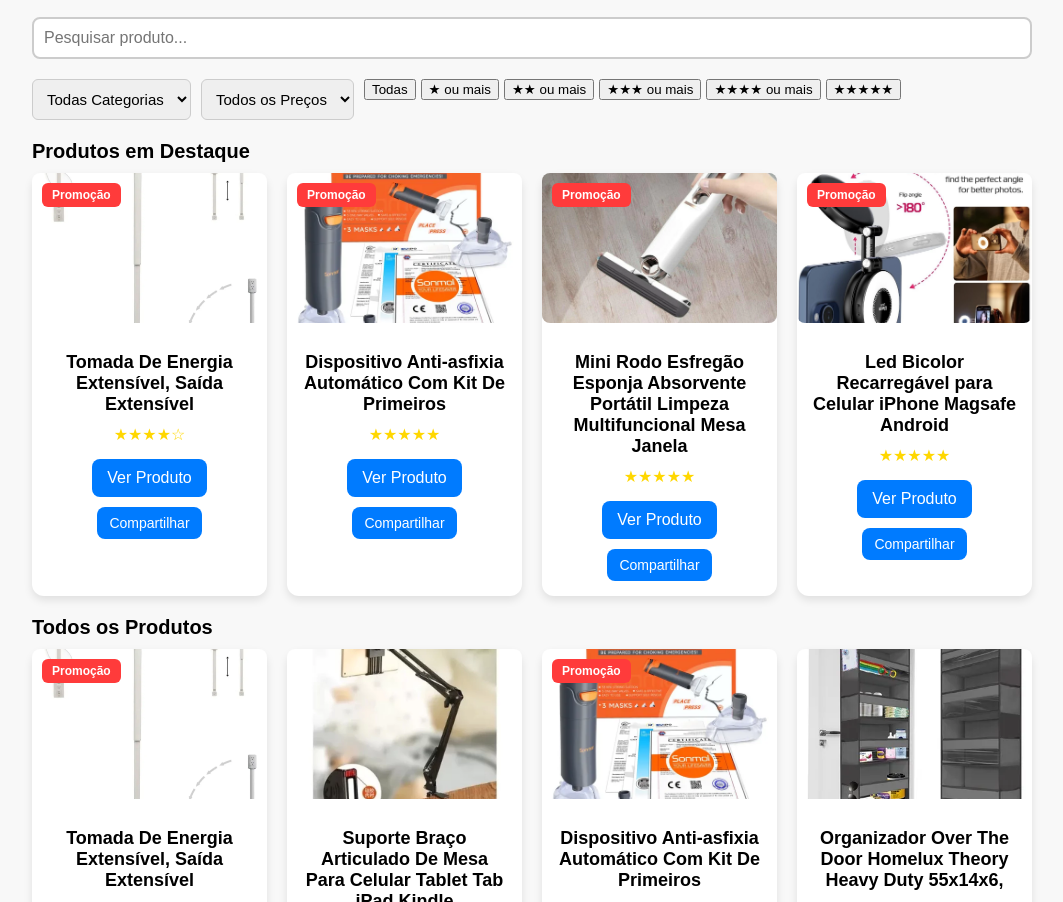
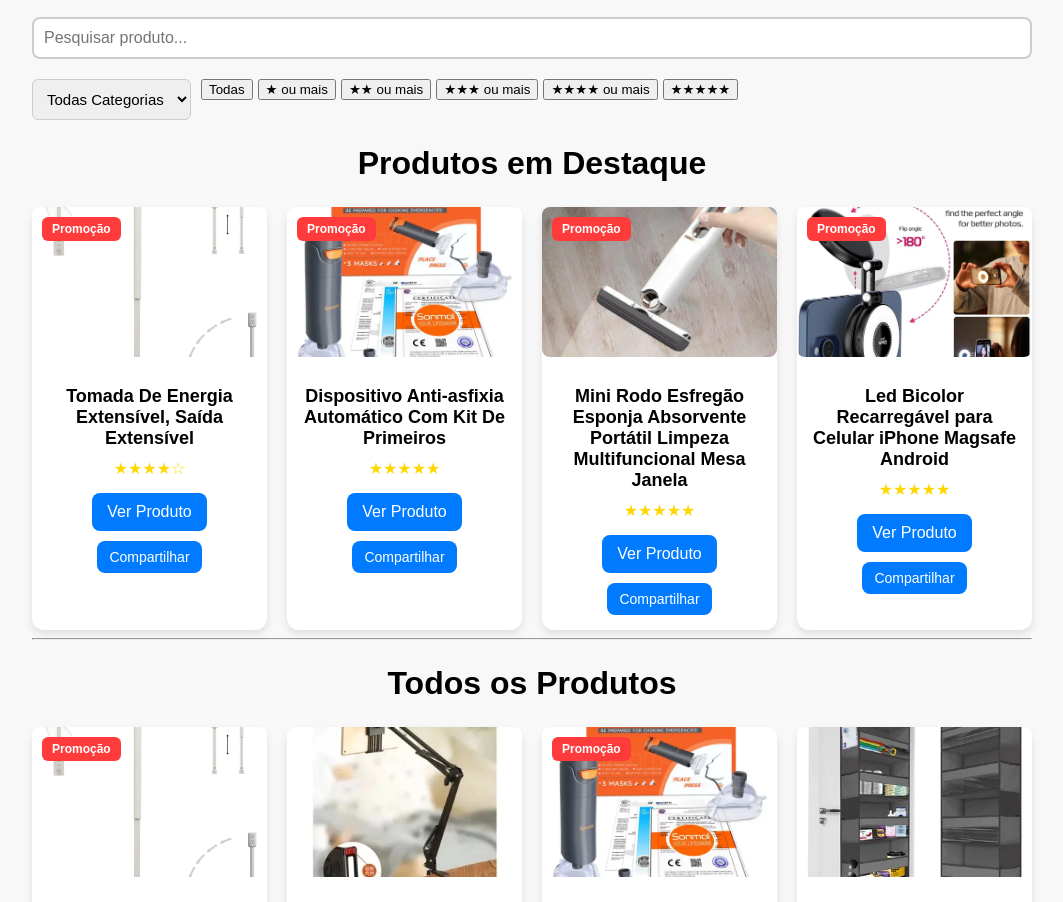
Before and after one commit to DiogoToloto/achadosmarketplaces, a plain HTML site: page index.html in a window 1280 px wide. Shown: the part 505-1407 px from the top of the page, without its empty margins (108-1171 px from the left). Drawn offline with Linux system fonts and the light colour scheme; files whose address does not match are found by name.

```diff
--- a/index.html
+++ b/index.html
@@ -107,9 +107,10 @@
       }
 
       .section-title {
-        font-size: 20px;
-        margin: 20px 0 10px;
+        font-size: 2rem;
+        margin: 25px;
         font-weight: bold;
+        text-align: center;
       }
 
       .products {
@@ -340,13 +341,6 @@
           <option value="acessorio">Acessórios</option>
         </select>
 
-        <select id="priceFilter">
-          <option value="all">Todos os Preços</option>
-          <option value="low">Até R$50</option>
-          <option value="medium">R$50 - R$200</option>
-          <option value="high">Acima de R$200</option>
-        </select>
-
         <div
           id="ratingFilterButtons"
           style="display: flex; gap: 5px; margin-bottom: 20px"
@@ -363,7 +357,7 @@
       <!-- Produtos em destaque -->
       <div class="section-title">Produtos em Destaque</div>
       <div class="products" id="featuredProducts"></div>
-
+      <hr>
       <!-- Lista de produtos normal -->
       <div class="section-title">Todos os Produtos</div>
       <div class="products" id="productList"></div>
@@ -405,7 +399,6 @@
           id: 1,
           name: "Tomada De Energia Extensível, Saída Extensível",
           category: "eletronicos",
-          price: 80,
           img: "./assets/D_NQ_NP_2X_616463-MLB90850184655_082025-F.webp",
           link: "https://mercadolivre.com/sec/2D4QqNA",
           rating: 4,
@@ -416,7 +409,6 @@
           id: 2,
           name: "Suporte Braço Articulado De Mesa Para Celular Tablet Tab iPad Kindle Escrivaninha",
           category: "acessorio",
-          price: 40,
           img: "./assets/br-11134207-7r98p-lls4gyaltvlj71.webp",
           link: "https://s.shopee.com.br/40WfhB4Btl",
           rating: 3,
@@ -427,7 +419,6 @@
           id: 3,
           name: "Dispositivo Anti-asfixia Automático Com Kit De Primeiros",
           category: "saude",
-          price: 150,
           img: "./assets/D_NQ_NP_967648-MLB87676143024_072025-O.webp",
           link: "https://mercadolivre.com/sec/29jkZ7R",
           rating: 5,
@@ -438,7 +429,6 @@
           id: 4,
           name: "Organizador Over The Door Homelux Theory Heavy Duty 55x14x6,",
           category: "casa",
-          price: 3500,
           img: "./assets/organizador-na-porta.webp",
           link: "https://mercadolivre.com/sec/1nemKy3",
           rating: 4,
@@ -449,7 +439,6 @@
           id: 5,
           name: "Mini Rodo Esfregão Esponja Absorvente Portátil Limpeza Multifuncional Mesa Janela",
           category: "utensilio",
-          price: 220,
           img: "./assets/mini-mop-para-pia.webp",
           link: "https://s.shopee.com.br/30e8Vlsgw8",
           rating: 5,
@@ -460,7 +449,6 @@
           id: 6,
           name: "Led Bicolor Recarregável para Celular iPhone Magsafe Android",
           category: "acessorio",
-          price: 220,
           img: "./assets/luminaria-celular.webp",
           link: "https://s.shopee.com.br/AKQjHPG5nA",
           rating: 5,
@@ -545,7 +533,6 @@
       const featuredProducts = document.getElementById("featuredProducts");
       const searchInput = document.getElementById("search");
       const categorySelect = document.getElementById("category");
-      const priceFilter = document.getElementById("priceFilter");
 
       let ratingMin = "all"; // variável global para armazenar a avaliação mínima
 
@@ -618,7 +605,6 @@
       function renderProducts() {
         const search = searchInput.value.toLowerCase();
         const category = categorySelect.value;
-        const price = priceFilter.value;
 
         // Produtos destacados
         const featured = products.filter((p) => p.featured);
@@ -628,16 +614,12 @@
         const filtered = products.filter((p) => {
           const matchSearch = p.name.toLowerCase().includes(search);
           const matchCategory = category === "all" || p.category === category;
-          let matchPrice = true;
-          if (price === "low") matchPrice = p.price <= 50;
-          if (price === "medium") matchPrice = p.price > 50 && p.price <= 200;
-          if (price === "high") matchPrice = p.price > 200;
 
           let matchRating = true;
           if (ratingMin !== "all")
             matchRating = p.rating === parseInt(ratingMin);
 
-          return matchSearch && matchCategory && matchPrice && matchRating;
+          return matchSearch && matchCategory && matchRating;
         });
 
         renderCards(productList, filtered, "product");
@@ -645,7 +627,6 @@
 
       searchInput.addEventListener("input", renderProducts);
       categorySelect.addEventListener("change", renderProducts);
-      priceFilter.addEventListener("change", renderProducts);
 
       renderProducts();
 
```
